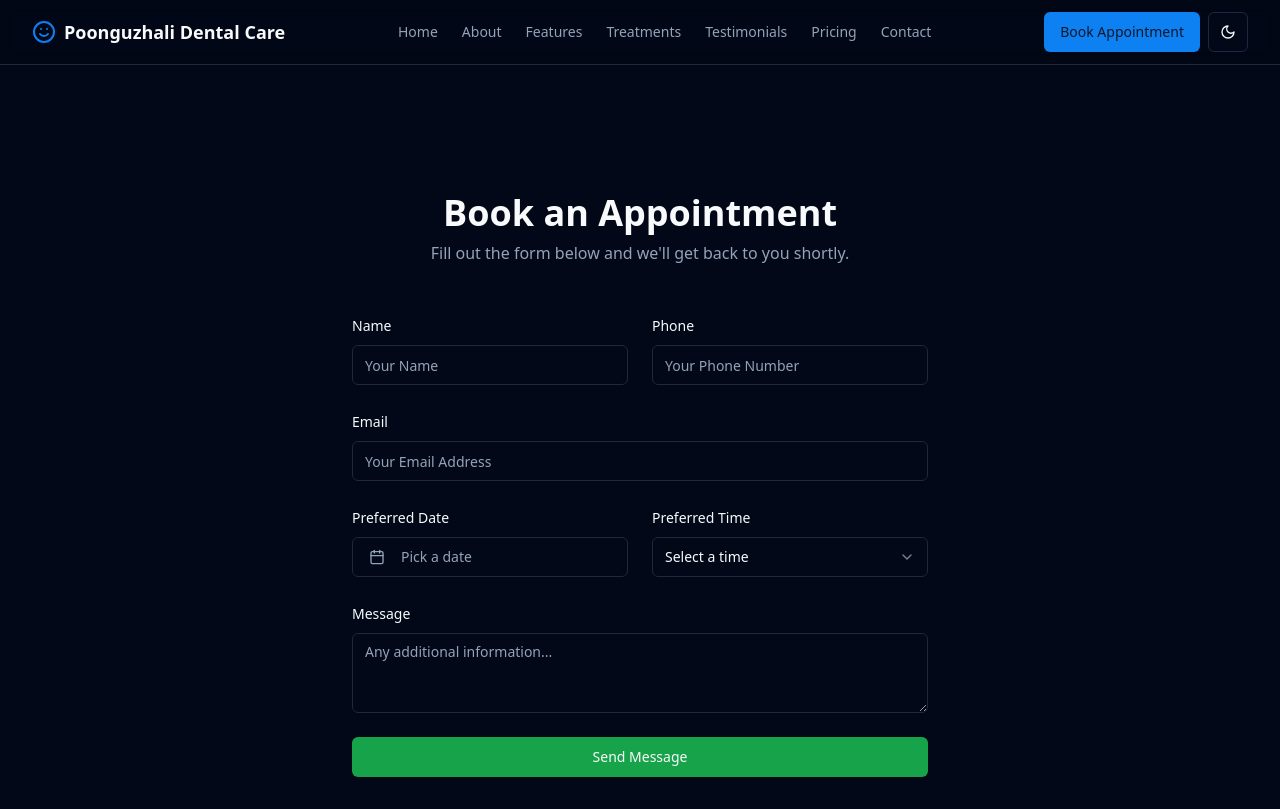
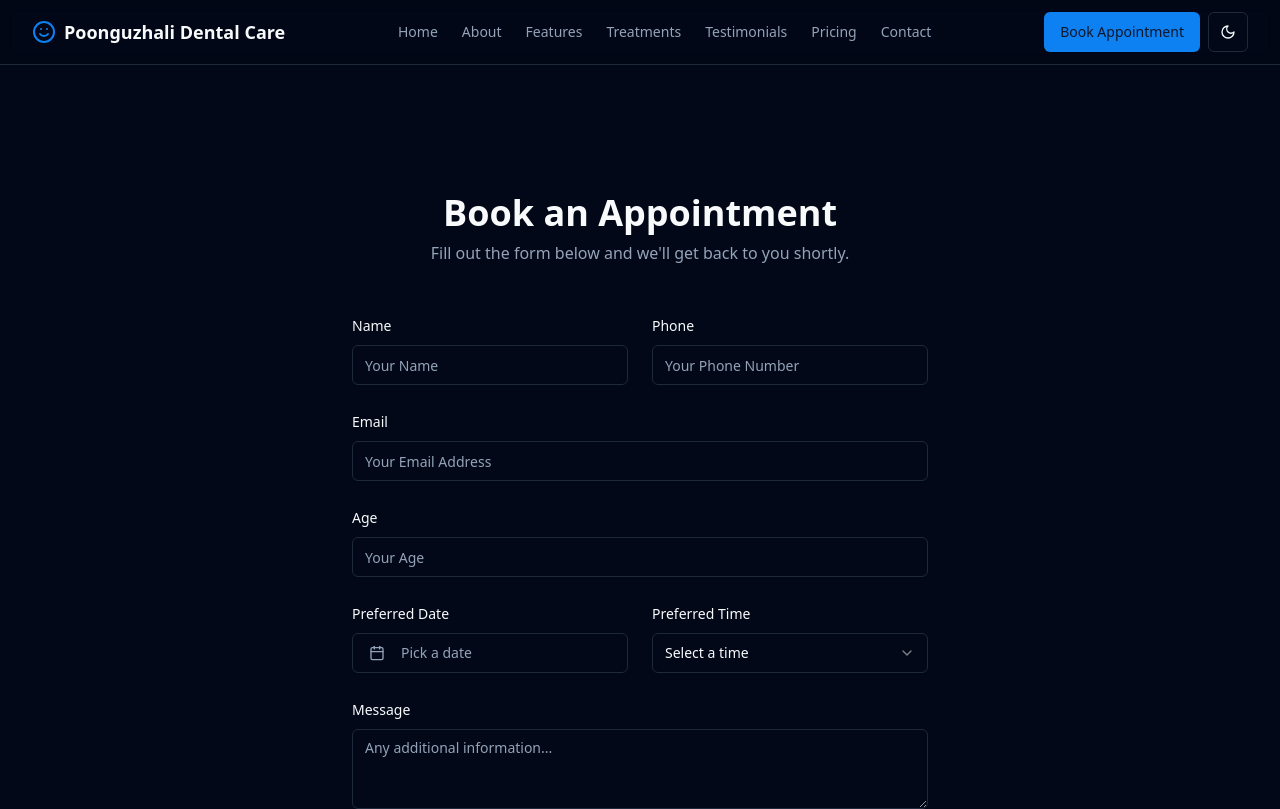
Before and after one commit to puvitha-C-131006/Dental-care, a React (Vite) app: page /contact in a window 1280 px wide. Shown: the top 809 px of the page. Built offline with nearby package versions, Linux system fonts and the light colour scheme.

Commit message:
[dyad] Added age field to contact form - wrote 1 file(s)

```diff
--- a/src/components/Contact.tsx
+++ b/src/components/Contact.tsx
@@ -22,6 +22,7 @@ const formSchema = z.object({
   name: z.string().min(2, { message: "Name must be at least 2 characters." }),
   phone: z.string().regex(/^\d{10}$/, { message: "Phone number must be 10 digits." }),
   email: z.string().email({ message: "Invalid email address." }),
+  age: z.coerce.number().min(1, { message: "Age must be at least 1." }).max(120, { message: "Age cannot exceed 120." }),
   date: z.date({ required_error: "A date is required." }),
   time: z.string({ required_error: "A time slot is required." }),
   message: z.string().optional(),
@@ -36,6 +37,7 @@ const Contact = () => {
       name: "",
       phone: "",
       email: "",
+      age: undefined, // Set default to undefined for number input
       date: undefined,
       time: undefined,
       message: "",
@@ -62,6 +64,7 @@ const Contact = () => {
           name: values.name,
           phone: values.phone,
           email: values.email,
+          age: values.age, // Include age in the payload
           date: format(values.date, "PPP"),
           time: values.time,
           message: values.message,
@@ -113,6 +116,13 @@ const Contact = () => {
               <Input id="email" type="email" placeholder="Your Email Address" {...form.register("email")} />
               {form.formState.errors.email && (
                 <p className="text-destructive text-sm">{form.formState.errors.email.message}</p>
+              )}
+            </div>
+            <div className="space-y-2">
+              <Label htmlFor="age">Age</Label>
+              <Input id="age" type="number" placeholder="Your Age" {...form.register("age", { valueAsNumber: true })} />
+              {form.formState.errors.age && (
+                <p className="text-destructive text-sm">{form.formState.errors.age.message}</p>
               )}
             </div>
             <div className="grid sm:grid-cols-2 gap-6">
```
